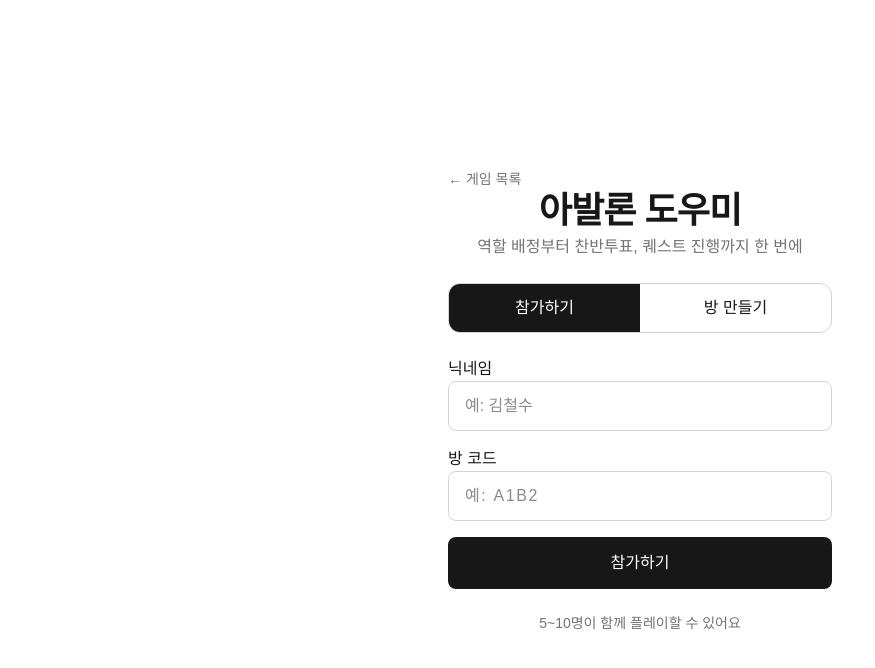
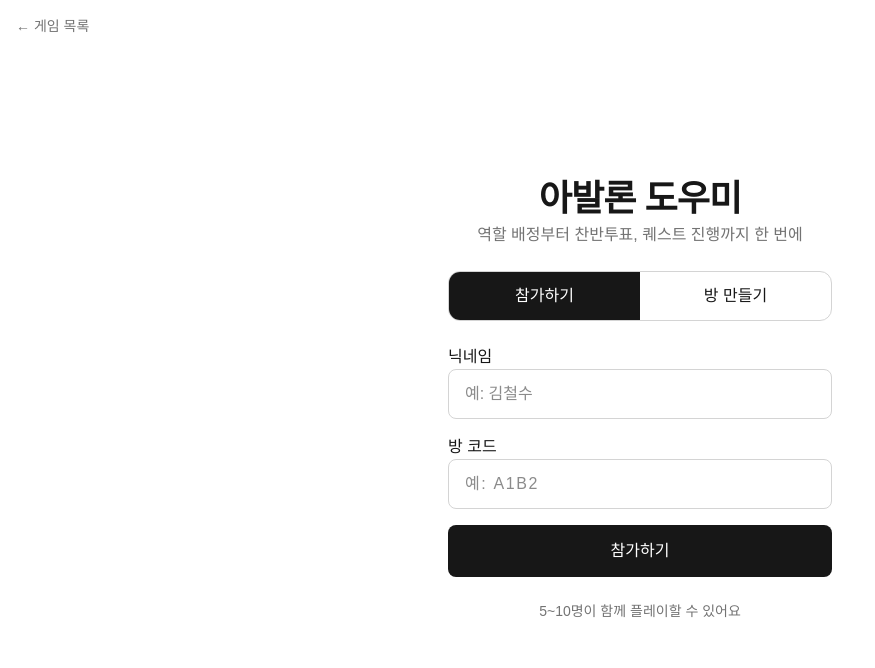
Before and after one commit to kimgoeun/avalon, a Next.js app: page /avalon in a window 1280 px wide. Shown: the top 668 px of the page, without its empty margins (0-875 px from the left). Built offline with nearby package versions, Linux system fonts and the light colour scheme; no server answers.

Commit message:
Move the game-list back link to a fixed top-left position

```diff
--- a/src/app/avalon/page.tsx
+++ b/src/app/avalon/page.tsx
@@ -46,10 +46,13 @@ export default function HomePage() {
 
   return (
     <main className="flex flex-1 items-center justify-center p-6">
+      <Link
+        href="/"
+        className="fixed top-4 left-4 text-sm text-neutral-500 hover:underline"
+      >
+        ← 게임 목록
+      </Link>
       <div className="w-full max-w-sm space-y-6">
-        <Link href="/" className="text-sm text-neutral-500 hover:underline">
-          ← 게임 목록
-        </Link>
         <div className="text-center space-y-1">
           <h1 className="text-4xl font-bold tracking-tight">아발론 도우미</h1>
           <p className="text-base text-neutral-500">
```
